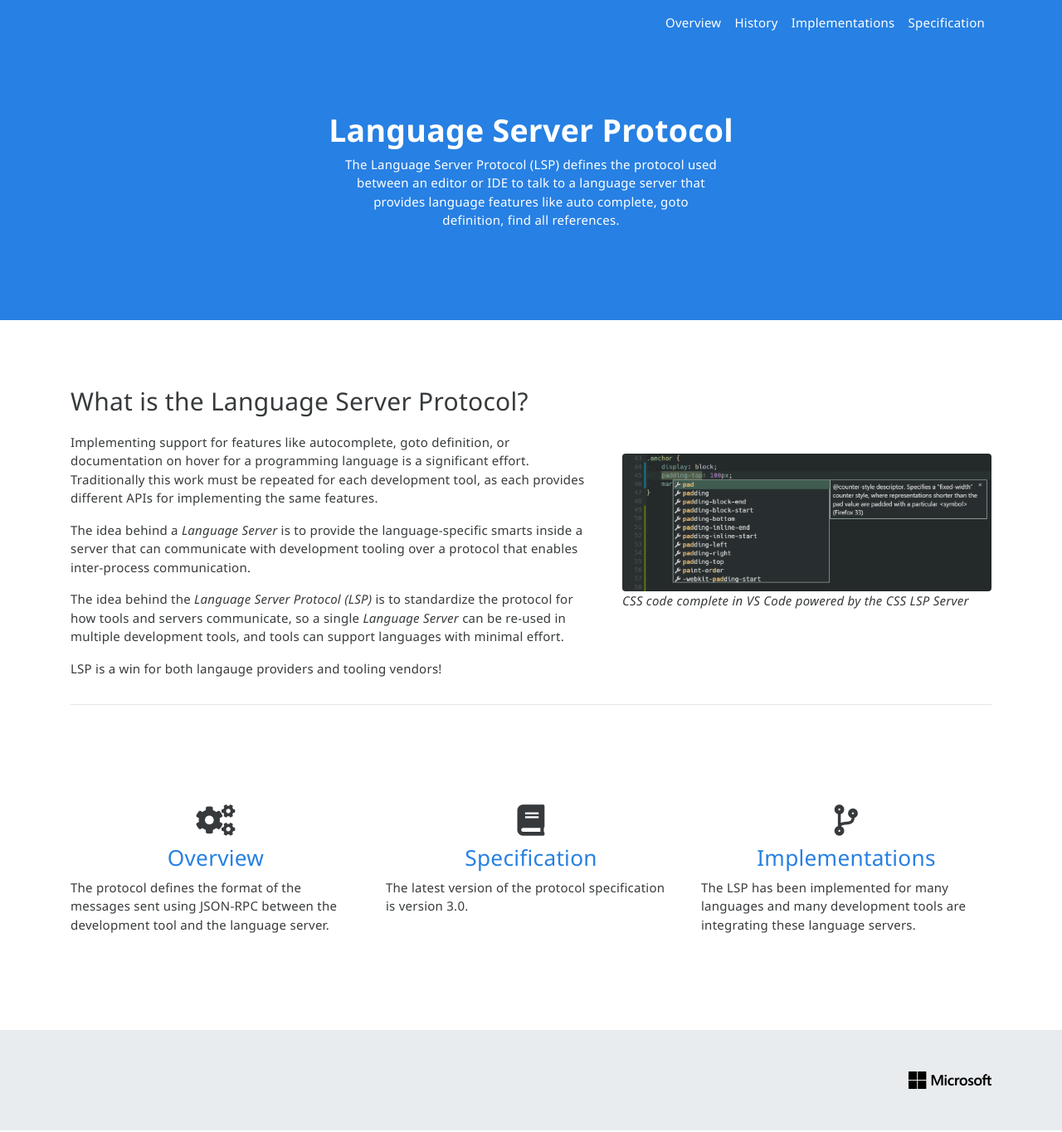
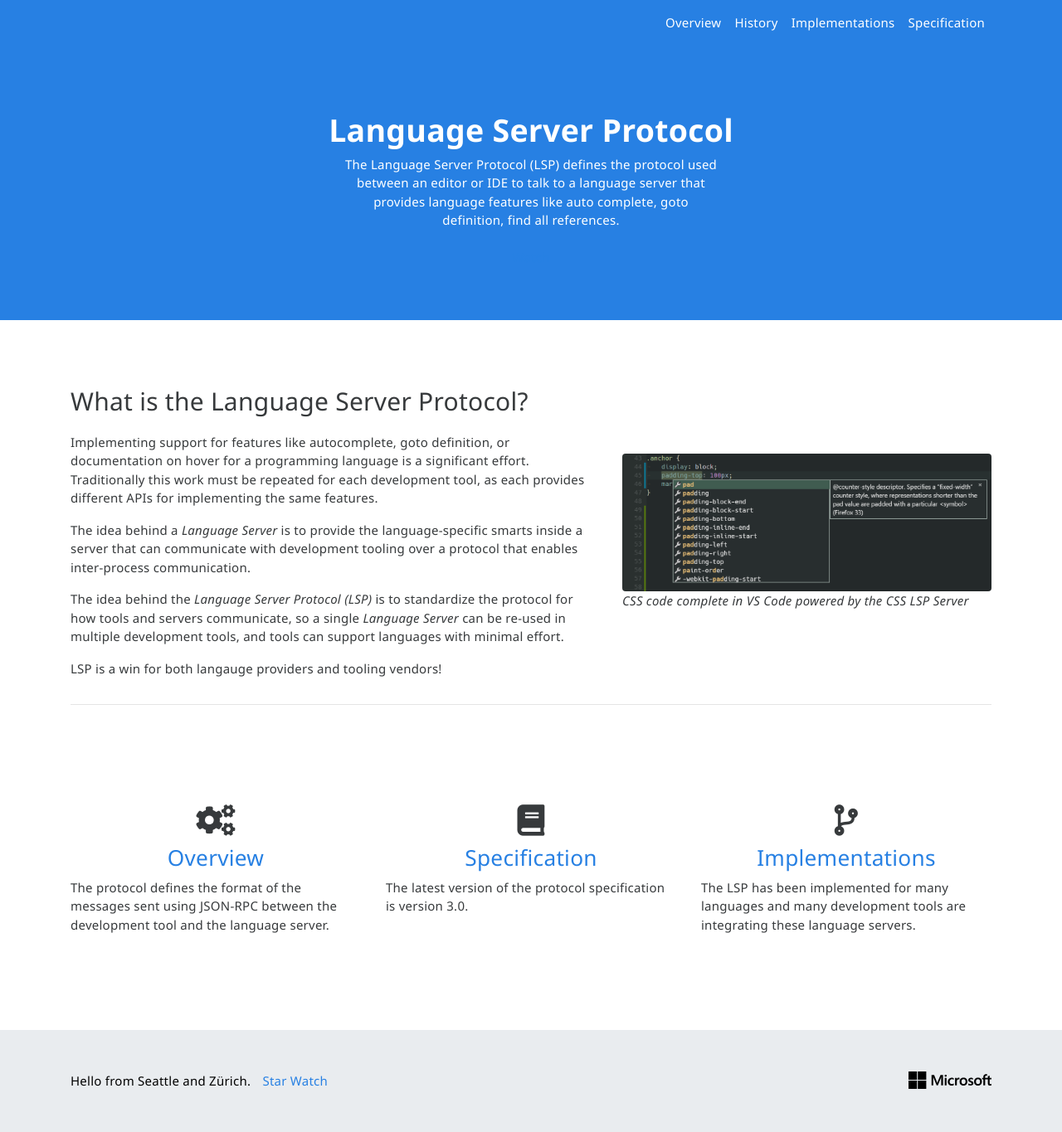
Before and after one commit to microsoft/language-server-protocol, a Jekyll site: the page built from index.html, in a window 1280 px wide. Shown: the whole page at 83% size. Built offline with Jekyll 4.4.1, drawn with Linux system fonts in a browser that asks for light colours; nearby versions of some CDN libraries.

Commit message:
New footer design

```diff
--- a/_includes/footer.html
+++ b/_includes/footer.html
@@ -1,8 +1,25 @@
 <footer class="footer">
     <div class="container">
         <div class="row">
-            <div class="col-lg-12">
-                <a href="http://microsoft.com"><img src="{{site.baseurl}}/img/microsoft.svg" alt="Microsoft"></a>
+            <div class="col-md-7">
+                <ul class="links">
+                    <li>
+                        <span class="message">Hello from Seattle and Zürich.</span>
+                    </li>
+                    <li>
+                        <a class="github-button" href="https://github.com/Microsoft/language-server-protocol" data-icon="octicon-star" data-show-count="true" aria-label="Star Microsoft/language-server-protocol on GitHub">Star</a>
+                    </li>
+                    <li>
+                        <a class="github-button" href="https://github.com/Microsoft/language-server-protocol/subscription" aria-label="Watch Microsoft/language-server-protocol on GitHub">Watch</a>
+                    </li>
+                </ul>
+            </div>
+            <div class="col-md-5">
+                <div class="copyright">
+                    <a id="footer-microsoft-link" class="logo" href="https://www.microsoft.com">
+                        <img src="{{site.baseurl}}/img/microsoft.svg" alt="Microsoft">
+                    </a>
+                </div>
             </div>
         </div>
     </div>
--- a/_includes/js_files.html
+++ b/_includes/js_files.html
@@ -4,3 +4,4 @@
 <script src="https://code.jquery.com/jquery-3.2.1.slim.min.js" integrity="sha384-KJ3o2DKtIkvYIK3UENzmM7KCkRr/rE9/Qpg6aAZGJwFDMVNA/GpGFF93hXpG5KkN" crossorigin="anonymous"></script>
 <script src="https://cdnjs.cloudflare.com/ajax/libs/popper.js/1.12.3/umd/popper.min.js" integrity="sha384-vFJXuSJphROIrBnz7yo7oB41mKfc8JzQZiCq4NCceLEaO4IHwicKwpJf9c9IpFgh" crossorigin="anonymous"></script>
 <script src="https://maxcdn.bootstrapcdn.com/bootstrap/4.0.0-beta.2/js/bootstrap.min.js" integrity="sha384-alpBpkh1PFOepccYVYDB4do5UnbKysX5WZXm3XxPqe5iKTfUKjNkCk9SaVuEZflJ" crossorigin="anonymous"></script>
+<script async defer src="https://buttons.github.io/buttons.js"></script>
--- a/css/main.scss
+++ b/css/main.scss
@@ -355,6 +355,27 @@ pre[class=highlight] {
 		width: 100px;
 		float: right;
 	}
+
+	ul {
+		margin: 0;
+		padding: 0;
+	}
+
+	.message {
+		display: inline-block;
+		padding-right: 10px;
+	}
+
+	.links {
+		li {
+			display: inline-block;
+		}
+	}
+
+	iframe {
+		position: relative;
+		top: 5px;
+	}
 }
 
 .navbar-brand h1 {
```
